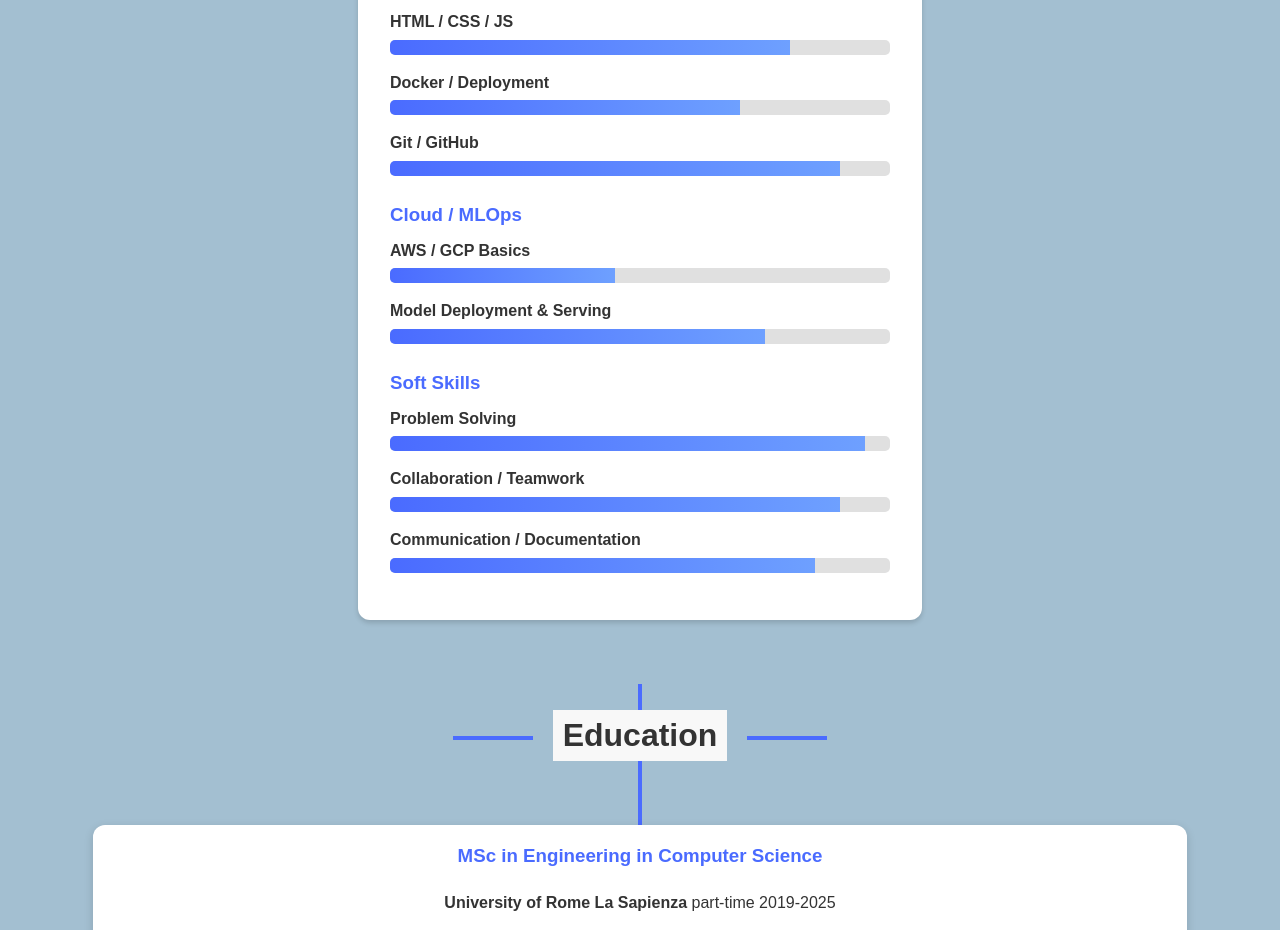
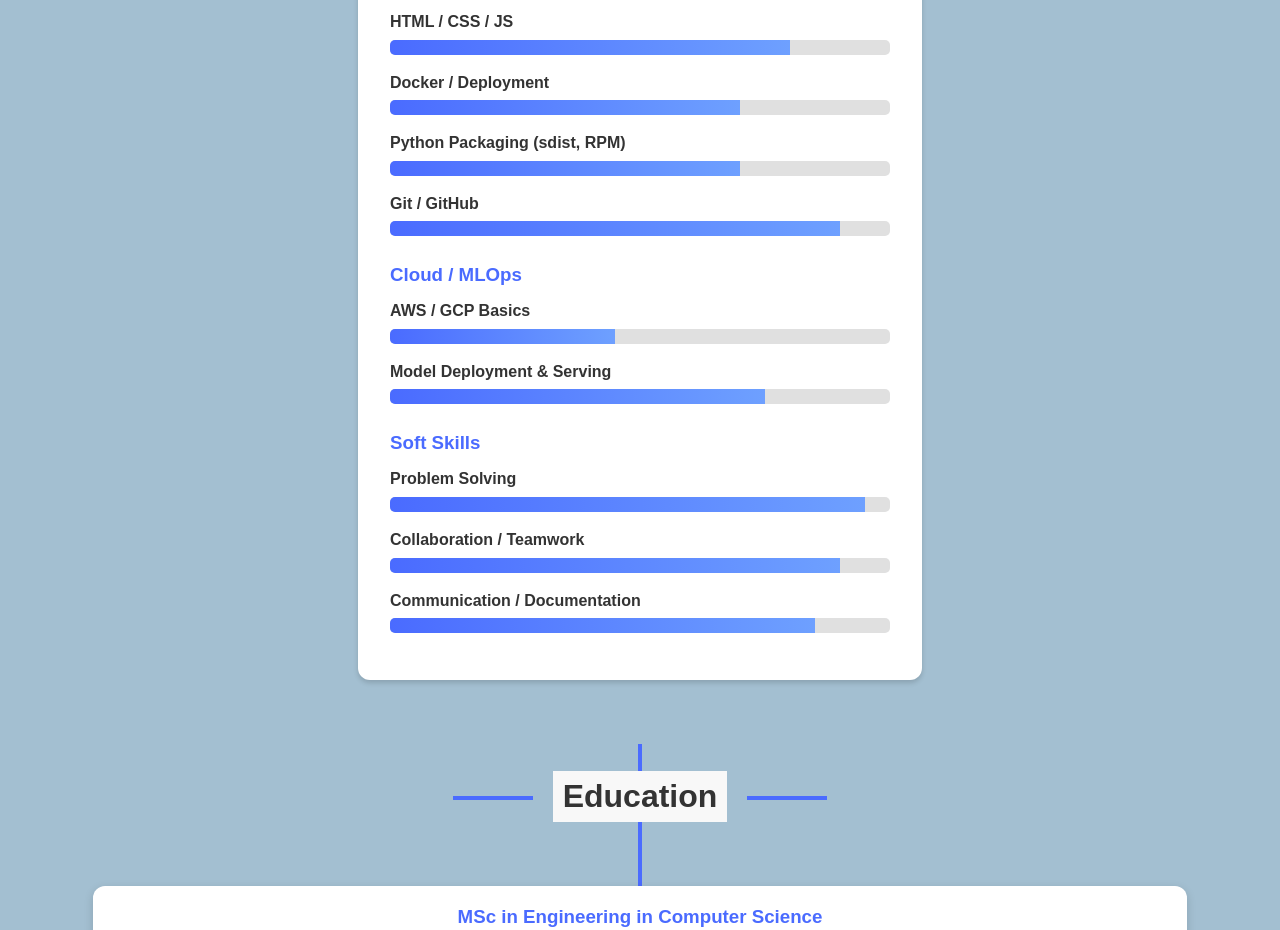
Before and after one commit to ethics-neuro-ai/portfolio, a plain HTML site: page index.html in a window 1280 px wide. Shown: the part 3160-4090 px from the top of the page. Drawn offline with Linux system fonts and the light colour scheme.

Commit message:
Updated portfolio

```diff
--- a/index.html
+++ b/index.html
@@ -149,6 +149,7 @@
                             <div class="skill"><span>Flask / FastAPI</span><div class="skill-bar"><div class="skill-level" style="width: 85%;"></div></div></div>
                             <div class="skill"><span>HTML / CSS / JS</span><div class="skill-bar"><div class="skill-level" style="width: 80%;"></div></div></div>
                             <div class="skill"><span>Docker / Deployment</span><div class="skill-bar"><div class="skill-level" style="width: 70%;"></div></div></div>
+                            <div class="skill"><span>Python Packaging (sdist, RPM)</span><div class="skill-bar"><div class="skill-level" style="width: 70%;"></div></div></div>
                             <div class="skill"><span>Git / GitHub</span><div class="skill-bar"><div class="skill-level" style="width: 90%;"></div></div></div>
 
                             <h3>Cloud / MLOps</h3>
```
